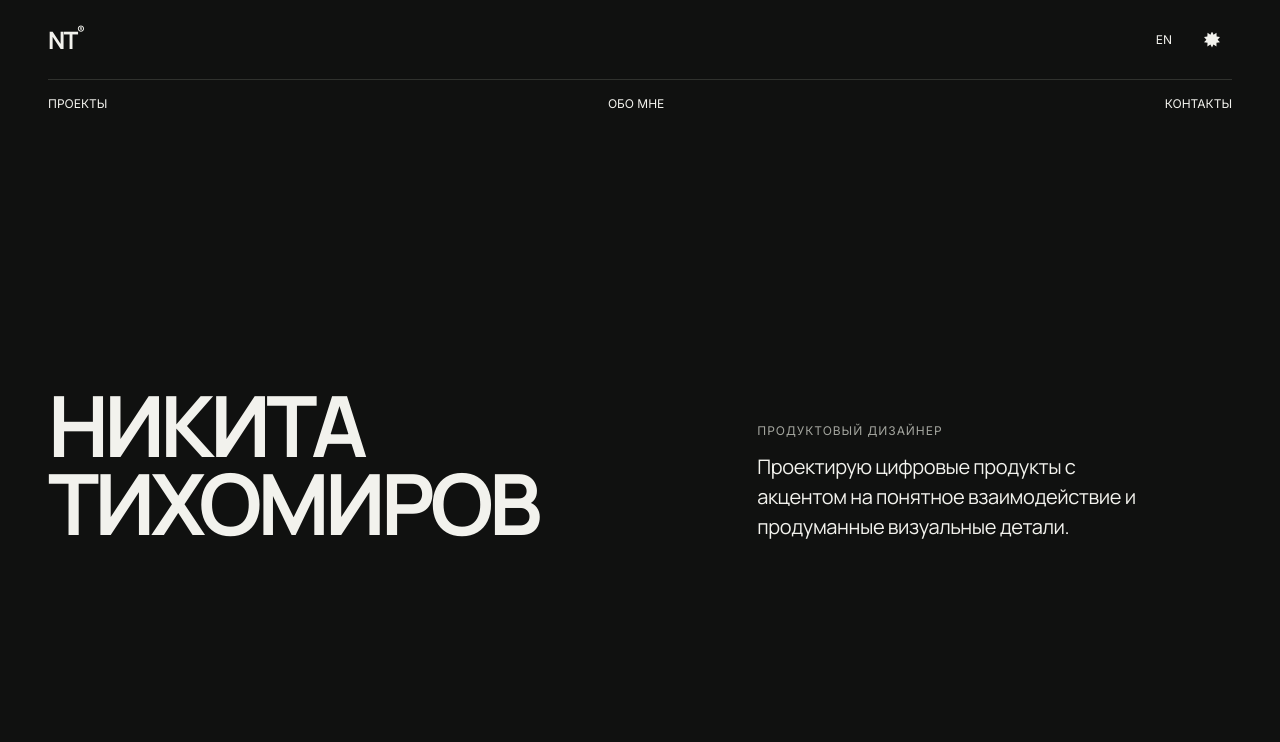
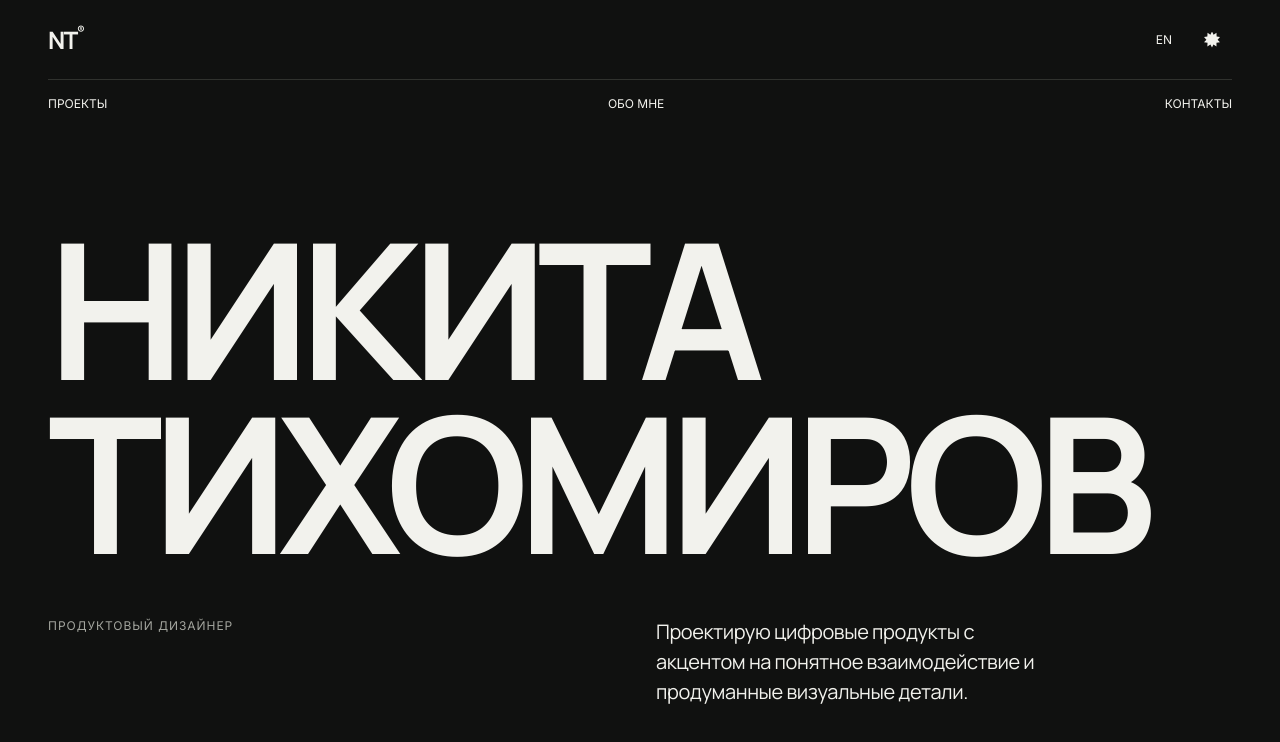
Before and after one commit to 420fazer/portfolio, a plain HTML site: page index.html in a window 1280 px wide. Shown: the top 742 px of the page. Drawn offline with Linux system fonts and the light colour scheme.

Commit message:
Implement editorial full-width homepage hero

```diff
--- a/style.css
+++ b/style.css
@@ -61,12 +61,11 @@ h1, h2, h3, p { margin: 0; }
 h1, h2, h3, .logo, .intro p, .case-lead { font-family: Manrope, Inter, sans-serif; }
 h1, h2, h3 { font-weight: 500; }
 h1 { font-size: var(--h1-size); line-height: 1.05; letter-spacing: -.04em; }
-.hero h1, .case-hero h1 { font-size: clamp(40px, 9.5vw, 72px); }
+.case-hero h1 { font-size: clamp(40px, 9.5vw, 72px); }
 .hero-first-name, .hero-last-name { display: block; }
 .hero h1 { font-weight: 700; text-transform: uppercase; line-height: .92; letter-spacing: -.055em; }
 .hero-last-name { white-space: nowrap; }
-.hero h1 { font-size: clamp(32px, 9vw, 72px); }
-@media (min-width: 1200px) { .hero h1 { font-size: clamp(72px, 6.6vw, 112px); } }
+.hero h1 { font-size: calc((100vw - 2 * var(--gutter)) * .16); font-size: min(16cqi, 32svh); }
 h2 { font-size: clamp(24px, 2vw, 28px); font-weight: 600; line-height: 1.15; letter-spacing: -.04em; text-transform: uppercase; }
 h3 { font-size: var(--h3-size); line-height: 1.2; letter-spacing: -.03em; }
 .wrap { width: calc(100% - 2 * var(--gutter)); margin-inline: auto; }
@@ -105,7 +104,7 @@ header nav a:hover { text-decoration-color: currentColor; }
   grid-template-columns: repeat(var(--columns), minmax(0, 1fr));
   column-gap: var(--grid-gap);
 }
-.hero { min-height: calc(100vh - var(--header-top-height) - var(--space-12)); min-height: calc(100svh - var(--header-top-height) - var(--space-12)); padding-top: var(--space-12); padding-bottom: var(--space-16); row-gap: var(--space-8); align-items: end; align-content: center; }
+.hero { min-height: calc(100vh - var(--header-top-height) - var(--space-12)); min-height: calc(100svh - var(--header-top-height) - var(--space-12)); padding-block: var(--space-8); row-gap: var(--space-8); align-items: end; align-content: center; container-type: inline-size; }
 .hero h1, .hero .intro { grid-column: 1 / -1; min-width: 0; }
 .intro p, .case-lead { font-size: var(--body-size); line-height: 1.5; letter-spacing: -.02em; }
 .intro-desktop { display: none; }
@@ -217,7 +216,10 @@ footer { display: flex; flex-wrap: wrap; justify-content: space-between; gap: va
 .caption p, .profile-section > h2, .work-count, .contact-label, .experience-row p, .experience-row > span, footer { transition: color 400ms ease; }
 
 @media (min-width: 768px) {
-  .hero { padding-block: var(--section-space); row-gap: var(--space-6); }
+  .hero { padding-block: var(--space-12); row-gap: var(--space-12); }
+  .hero .intro { display: grid; grid-template-columns: repeat(2, minmax(0, 1fr)); column-gap: var(--grid-gap); max-width: none; align-items: start; }
+  .hero .intro-label { margin-bottom: 0; }
+  .hero .intro p { max-width: 400px; }
   .intro p, .case-lead { font-size: var(--large-size); }
   .intro-desktop { display: block; }
   .intro-mobile { display: none; }
@@ -234,13 +236,9 @@ footer { display: flex; flex-wrap: wrap; justify-content: space-between; gap: va
 }
 @media (min-width: 1024px) {
   :root { --gutter: var(--space-12); --columns: 12; --grid-gap: var(--space-8); --section-space: var(--space-24); --header-top-height: 80px; }
-  .hero { padding-block: var(--space-32); }
   .about, .contact { margin-top: var(--space-32); }
   .profile-section { margin-top: var(--space-20); }
-  .hero h1 { grid-column: 1 / 8; }
   .case-hero h1 { font-size: clamp(72px, 7vw, 112px); }
-  .hero h1 { font-size: clamp(72px, 6.6vw, 112px); }
-  .hero .intro { grid-column: 8 / 13; }
   .project:nth-of-type(odd) { grid-column: 1 / 7; }
   .project:nth-of-type(even) { grid-column: 7 / 13; }
   .about > h2, .profile-section > h2 { grid-column: 1 / 4; }
```
Also changed, not shown: 2 other files.
